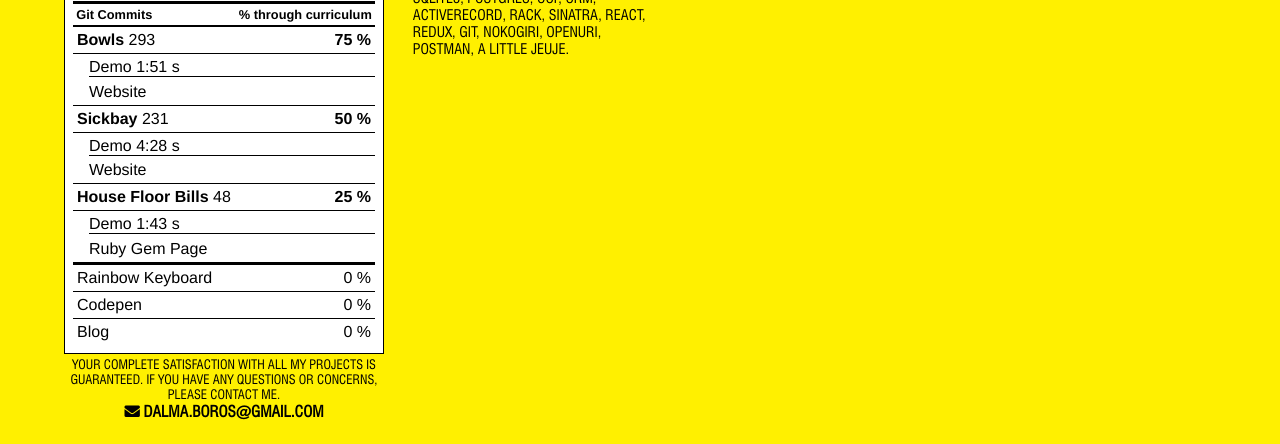
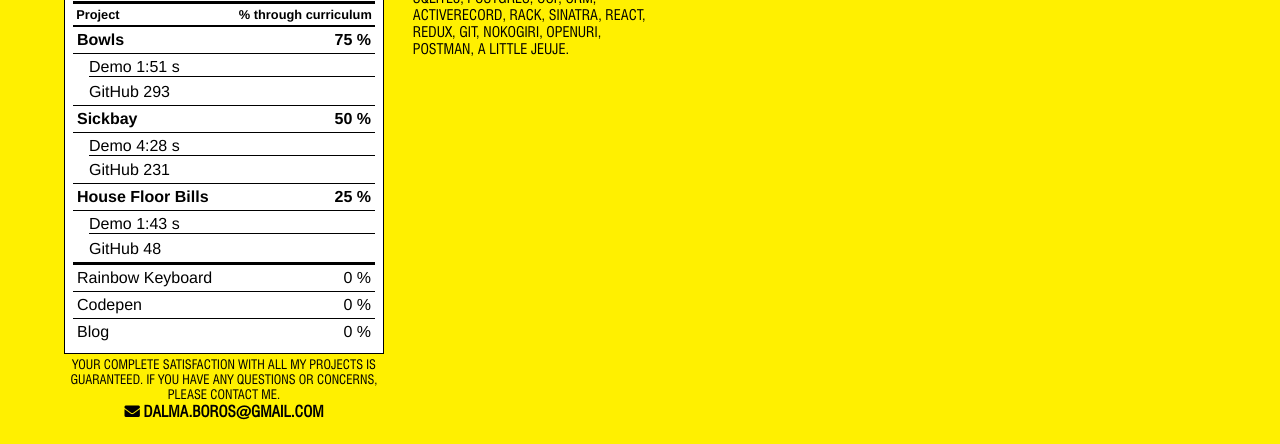
Before and after one commit to dalmaboros/portfolio, a plain HTML site: page projects.html in a window 1280 px wide. Shown: the part 104-548 px from the top of the page. Drawn offline with Linux system fonts and the light colour scheme.

Commit message:
Change order of links on projects.html

```diff
--- a/projects.html
+++ b/projects.html
@@ -23,15 +23,15 @@
             </div>
             <div class="portfolio-projects">
               <div class="portfolio-project-amounts">
-                <p>Git Commits</p>
+                <p>Project</p>
                 <p>% through curriculum</p>
               </div>
 
               <div class="portfolio-project">
                 <div class="portfolio-project-title">
                   <p class="portfolio-title">
-                    <a href="https://github.com/dalmaboros/bowls-jquery" target="_blank">
-                      Bowls <span class="git-commits">293</span></p>
+                    <a href="https://safe-mesa-97758.herokuapp.com/" target="_blank">
+                      Bowls</p>
                     </a>
                   <p class="percentage">75 %</p>
                 </div>
@@ -39,16 +39,16 @@
                   <p><a href="https://www.youtube.com/watch?v=pTkqv5MzIBU" target="_blank">
                     Demo 1:51 s
                   </a></p>
-                  <p><a href="https://safe-mesa-97758.herokuapp.com/" target="_blank">
-                    Website
+                  <p><a href="https://github.com/dalmaboros/bowls-jquery" target="_blank">
+                    GitHub 293
                   </a></p>
                 </div>
               </div> <!-- portfolio-project -->
               <div class="portfolio-project">
                 <div class="portfolio-project-title">
                   <p class="portfolio-title">
-                    <a href="https://github.com/dalmaboros/sickbay-shows" target="_blank">
-                      Sickbay <span class="git-commits">231</span></p>
+                    <a href="https://floating-headland-25735.herokuapp.com/" target="_blank">
+                      Sickbay</p>
                     </a>
                   <p class="percentage">50 %</p>
                 </div>
@@ -56,16 +56,16 @@
                   <p><a href="https://www.youtube.com/watch?v=QB-sK-UujMI" target="_blank">
                     Demo 4:28 s
                   </a></p>
-                  <p><a href="https://floating-headland-25735.herokuapp.com/" target="_blank">
-                    Website
+                  <p><a href="https://github.com/dalmaboros/sickbay-shows" target="_blank">
+                    GitHub 231
                   </a></p>
                 </div>
               </div> <!-- portfolio-project -->
               <div class="portfolio-project">
                 <div class="portfolio-project-title">
                   <p class="portfolio-title">
-                    <a href="https://github.com/dalmaboros/house-floor-bills-cli-gem" target="_blank">
-                      House Floor Bills <span class="git-commits">48</span></p>
+                    <a href="https://rubygems.org/gems/house_floor_bills" target="_blank">
+                      House Floor Bills</p>
                     </a>
                   <p class="percentage">25 %</p>
                 </div>
@@ -73,8 +73,8 @@
                   <p><a href="https://www.youtube.com/watch?v=6LL6yv0-u-4" target="_blank">
                     Demo 1:43 s
                   </a></p>
-                  <p><a href="https://rubygems.org/gems/house_floor_bills" target="_blank">
-                    Ruby Gem Page
+                  <p><a href="https://github.com/dalmaboros/house-floor-bills-cli-gem" target="_blank">
+                    GitHub 48
                   </a></p>
                 </div>
               </div> <!-- portfolio-project -->
```
